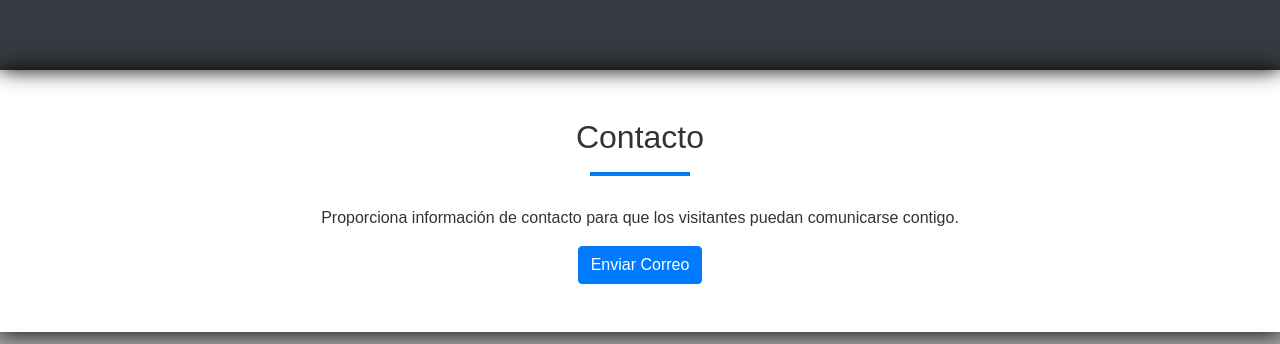
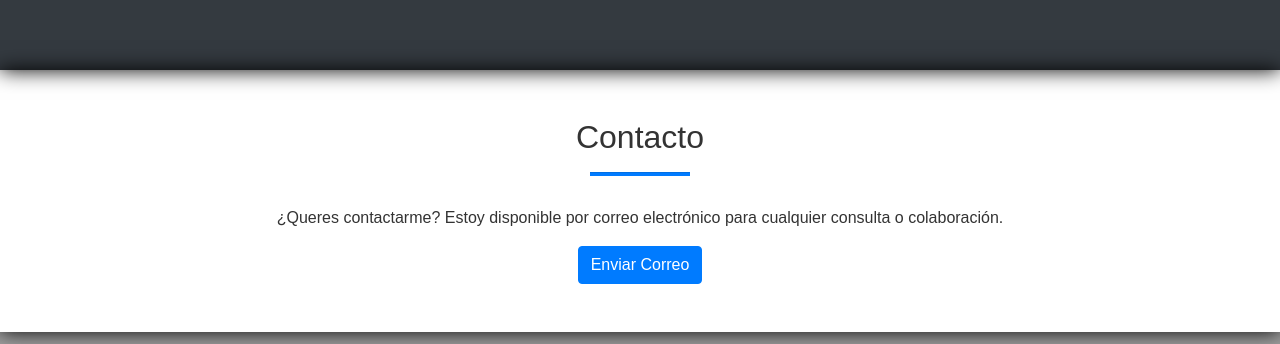
Before and after one commit to FedeCordeiro/FedeCordeiro.github.io, a plain HTML site: page index.html in a window 1280 px wide. Shown: the part 2656-3000 px from the top of the page. Drawn offline with nearby package versions, Linux system fonts and the light colour scheme.

Commit message:
Nuevo commit

```diff
--- a/index.html
+++ b/index.html
@@ -216,8 +216,7 @@
         <h2>Contacto</h2>
         <hr class="section-divider" />
         <p>
-          Proporciona información de contacto para que los visitantes puedan
-          comunicarse contigo.
+          ¿Queres contactarme? Estoy disponible por correo electrónico para cualquier consulta o colaboración.
         </p>
         <a href="mailto:federico.cordeiro95@gmail.com" class="btn btn-primary"
           >Enviar Correo</a
```
